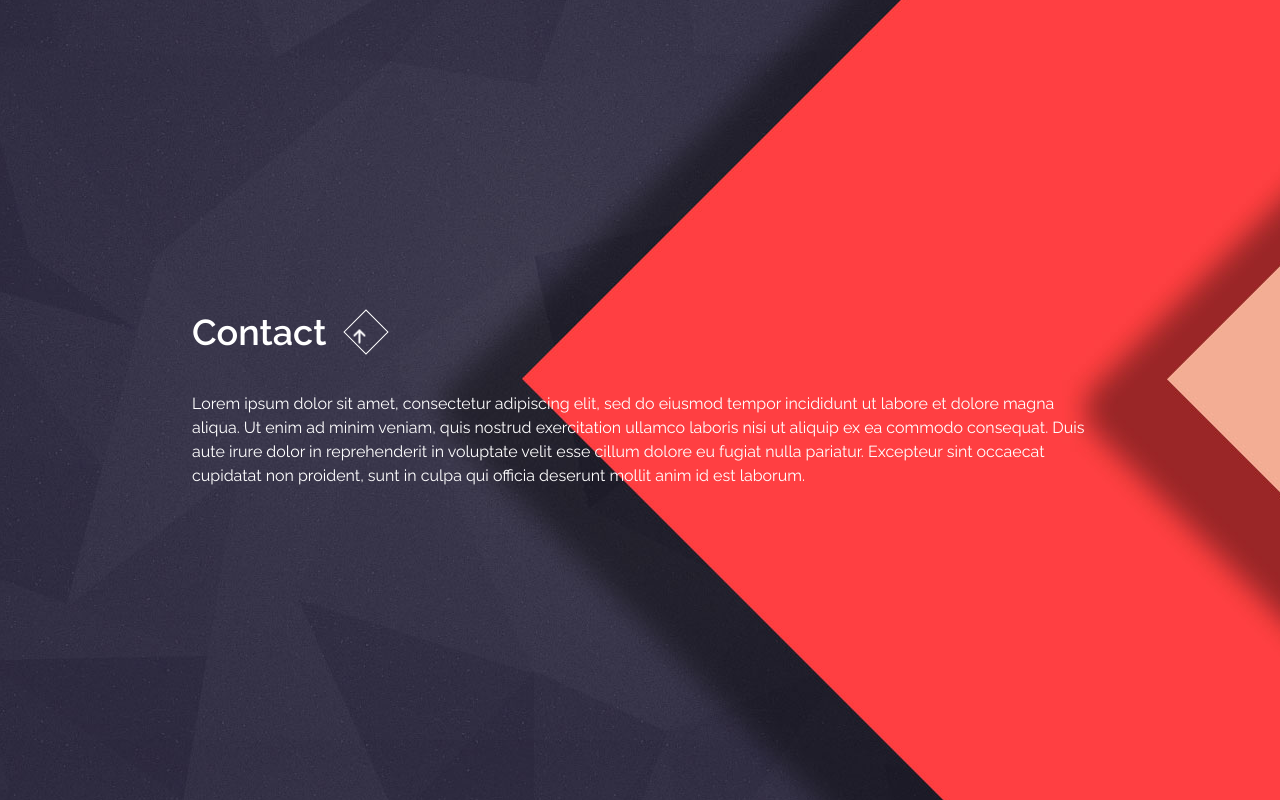
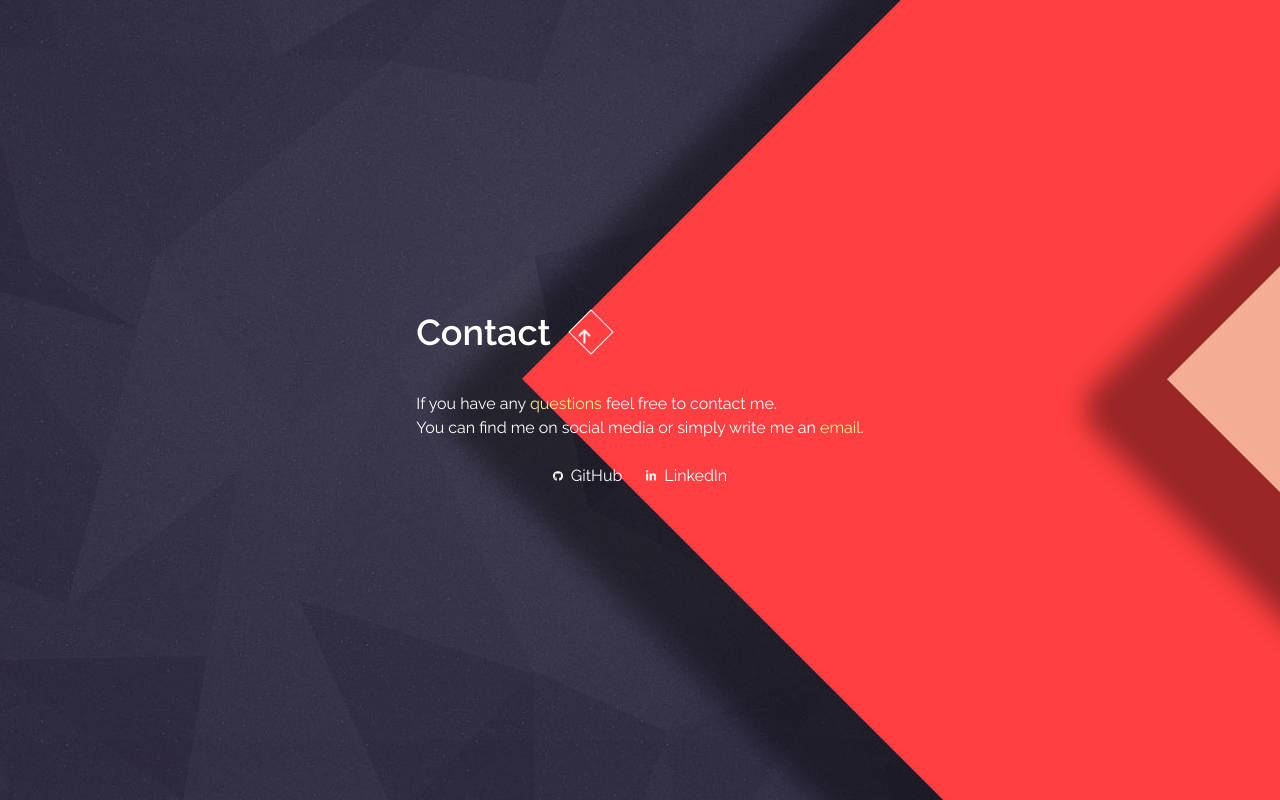
Before and after one commit to pbroniarczyk/Portfolio, a Next.js app: page /contact in a window 1280 px wide. Built offline with nearby package versions, Linux system fonts and the light colour scheme.

Commit message:
Contact page + social link components

```diff
--- a/src/app/contact/page.tsx
+++ b/src/app/contact/page.tsx
@@ -1,5 +1,9 @@
 import Headline from "@/components/Headline/Headline";
 import SquareLink from "@/components/SquareLink/SquareLink";
+import SocialLink from "@/components/SocialLink/SocialLink";
+
+import githubIcon from "@/assets/icons/github-icon.png";
+import linkedinIcon from "@/assets/icons/linkedin-icon.png";
 
 export default function Contact() {
   return (
@@ -12,13 +16,23 @@ export default function Contact() {
       <section className="flex items-start gap-6 max-w-4xl">
         <div className="bio__content flex flex-col gap-6">
           <p>
-            Lorem ipsum dolor sit amet, consectetur adipiscing elit, sed do eiusmod tempor
-            incididunt ut labore et dolore magna aliqua. Ut enim ad minim veniam, quis nostrud
-            exercitation ullamco laboris nisi ut aliquip ex ea commodo consequat. Duis aute irure
-            dolor in reprehenderit in voluptate velit esse cillum dolore eu fugiat nulla pariatur.
-            Excepteur sint occaecat cupidatat non proident, sunt in culpa qui officia deserunt
-            mollit anim id est laborum.
+            If you have any <span className="marked">questions</span> feel free to contact me.
+            <br />
+            You can find me on social media or simply write me an{" "}
+            <a className="marked hover:underline" href="mailto:pbroniarczyk@outlook.com">
+              email
+            </a>
+            .
           </p>
+
+          <div className="flex justify-center gap-6">
+            <SocialLink icon={githubIcon} link="https://github.com/pbroniarczyk" name="GitHub" />
+            <SocialLink
+              icon={linkedinIcon}
+              link="https://linkedin.com/in/pawelbroniarczyk"
+              name="LinkedIn"
+            />
+          </div>
         </div>
       </section>
     </div>
--- a/src/app/globals.scss
+++ b/src/app/globals.scss
@@ -18,4 +18,8 @@ body {
     opacity: 0;
     visibility: "hidden";
   }
+
+  .marked {
+    @apply text-yellow-200;
+  }
 }
--- /dev/null
+++ b/src/components/SocialLink/SocialLink.tsx
@@ -0,0 +1,21 @@
+import { FC } from "react";
+import Image from "next/image";
+
+import type { StaticImageData } from "next/image";
+
+type Props = {
+  link: string;
+  icon: string | StaticImageData;
+  name: string;
+};
+
+const SocialLink: FC<Props> = ({ icon, link, name }) => {
+  return (
+    <a href={link} target="_blank" rel="noopener" className="flex gap-2 items-center group">
+      <Image src={icon} width={10} height={10} alt={name} />
+      <span className="group-hover:underline">{name}</span>
+    </a>
+  );
+};
+
+export default SocialLink;
```
Also changed, not shown: src/assets/icons/github-icon.png (added), src/assets/icons/linkedin-icon.png (added).
